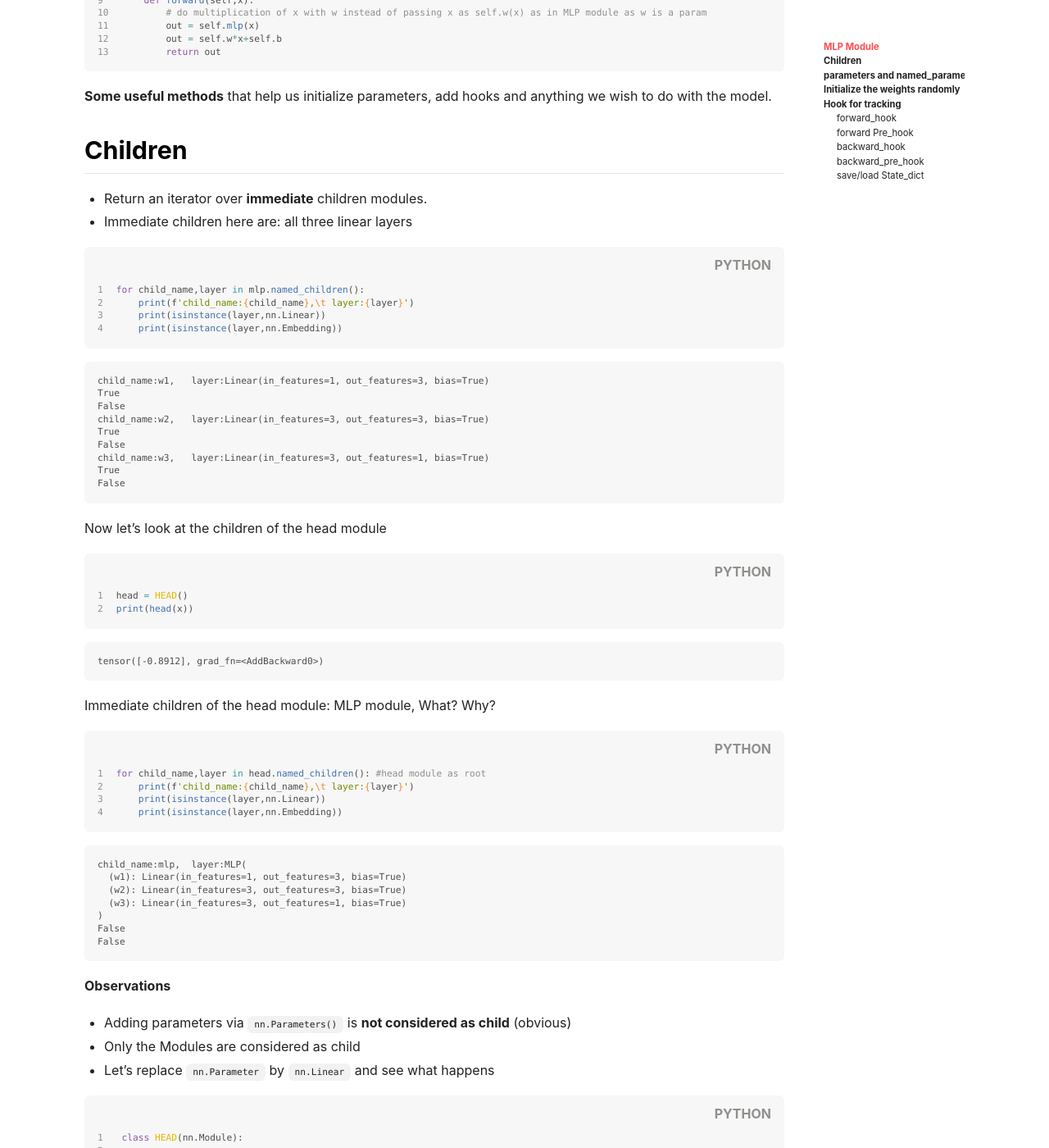
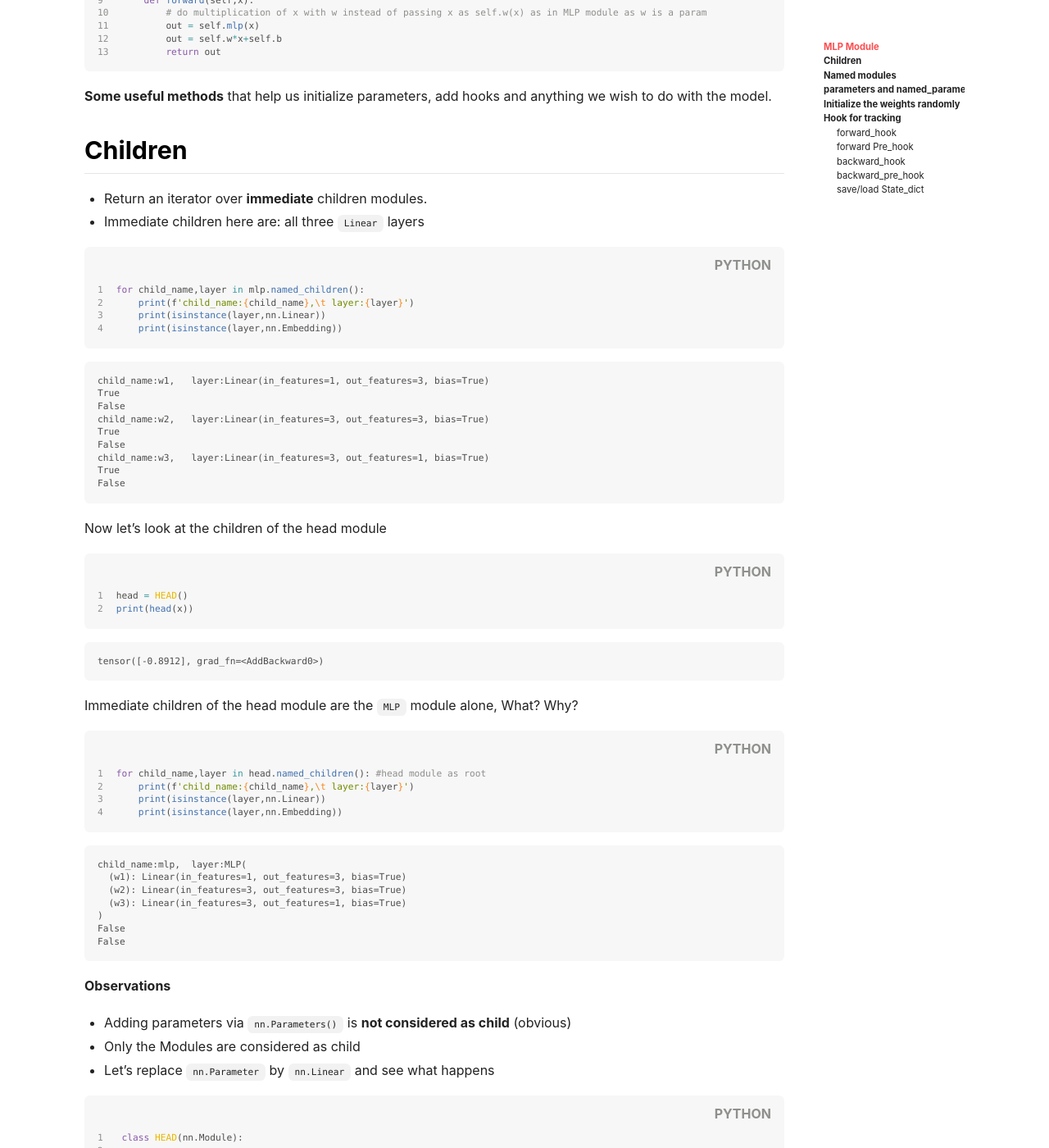
Before and after one commit to Arunprakash-A/Arunprakash-a.github.io, a Jekyll site: the page built from _posts/2024-08-10-All_About_nn_Module.md, in a window 1280 px wide and 1400 px high, scrolled down 1987 px. Shown: the whole window at 82% size. Built offline with Jekyll 4.4.1, drawn with Linux system fonts in a browser that asks for light colours; nearby versions of some CDN libraries; comment, search, counter and statistics services are not loaded; some of the changed text lies outside the part shown.

Commit message:
fix typo

````diff
--- a/_posts/2024-08-10-All_About_nn_Module.md
+++ b/_posts/2024-08-10-All_About_nn_Module.md
@@ -100,7 +100,7 @@ class HEAD(nn.Module):
 
 ## Children
  * Return an iterator over **immediate** children modules.
- * Immediate children here are: all three linear layers
+ * Immediate children here are: all three `Linear` layers
 
 
 {% highlight python linenos %}
@@ -132,7 +132,7 @@ print(head(x))
     tensor([-0.8912], grad_fn=<AddBackward0>)
 
 
-Immediate children of the head module: MLP module, What? Why?
+Immediate children of the head module are the `MLP` module alone, What? Why?
 
 
 {% highlight python linenos %}
@@ -203,7 +203,7 @@ for child_name,layer in head.named_children(): # head module as root
 
 * We can use `named_children` as well if we want the name of the child module.
 
- ## Named modules
+## Named modules
   * What does the ```named_modules``` return? How does it differes from children?
   * It returns **all the nn.modules** in the tree recursively by default **(again, nn.Parameters will be ignored)**
   * The name for the root module is '' and all the submodules will have their respective names
````
Also changed, not shown: other parts of _posts/2024-08-10-All_About_nn_Module.md (+1 -1 lines).
